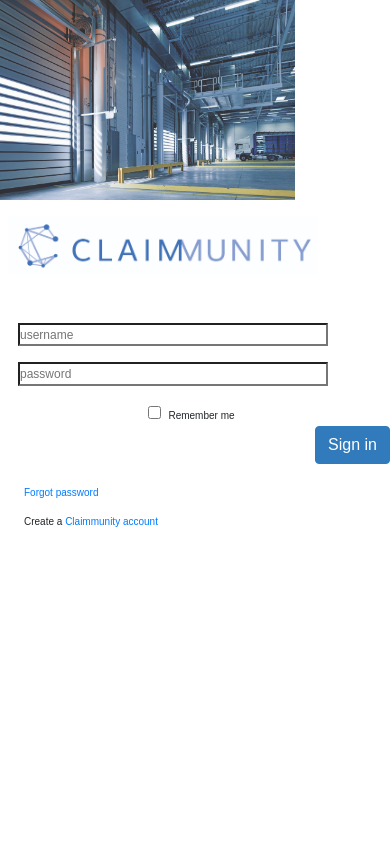
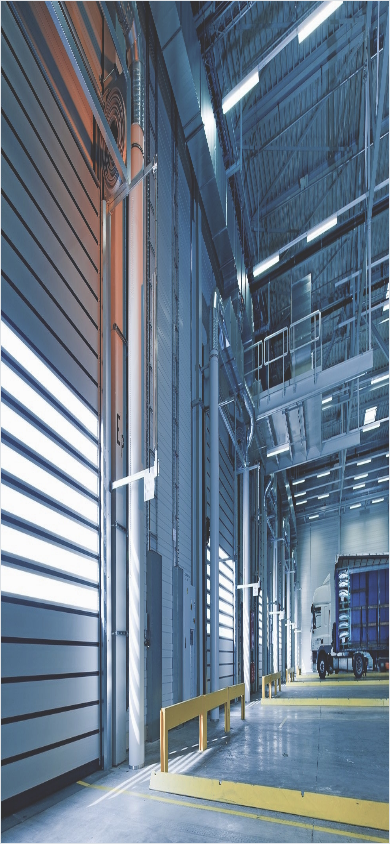
Before and after one commit to thebobfather2/claimmunitycopy, a React (Create React App) app: page / in a window 390 px wide. Shown: the top 845 px of the page. Built offline with nearby package versions, Linux system fonts and the light colour scheme.

Commit message:
Making log in component look better on mobile device.

```diff
--- a/src/components/authentication/LoginComponent.jsx
+++ b/src/components/authentication/LoginComponent.jsx
@@ -6,6 +6,7 @@ import '../../static/css/Login.css';
 import table from '../../App.css';
 import {Link} from "react-router-dom";
 import AuthenticationService from "../../api/AuthenticationService";
+import resetPassword from "../../static/images/reset-password.jpg";
 
 class LoginComponent extends Component {
 
@@ -29,8 +30,8 @@ class LoginComponent extends Component {
 
                 <div className="form-row">
 
-                    <div className="image-container">
-                        <img src={logIn} className="image" alt="logIn"/>
+                    <div className="col-sm-9">
+                        <img src={logIn} className="sign-up-img border" alt="Sign Up"/>
                     </div>
 
                     <div className="col-sm-3">
@@ -51,13 +52,13 @@ class LoginComponent extends Component {
                                    onChange={this.handleChange}/>
                         </div>
 
-                        <div className="form-row ml-2 mb-3" >
-                            <div className="col-sm-5">
+                        <div className="form-row col-12">
+                            <div className="col-5" >
                                 <input type="checkbox" className="form-check-input" id="remember"/>
                                 <label className="form-check-label" htmlFor="remember">Remember me</label>
                             </div>
-                            <div className="col-sm-5 ml-1">
-                                <button type="button" className="btn btn-primary pull-right"
+                            <div className="col-6">
+                                <button type="button" className="btn btn-primary ml-2 pull-right"
                                         onClick={this.loginClicked}>Sign in
                                 </button>
                             </div>
--- a/src/static/css/SignUpComponent.css
+++ b/src/static/css/SignUpComponent.css
@@ -1,7 +1,8 @@
 .sign-up-img{
-    height: 100vh;
-    padding-left: 0;
-    width: 100%;
+    min-height: 100vh;
+    height: 100% !important;
+    max-height: 100vh;
+    width: 100% !important;
 }
 
 .sign-up-field{
```
